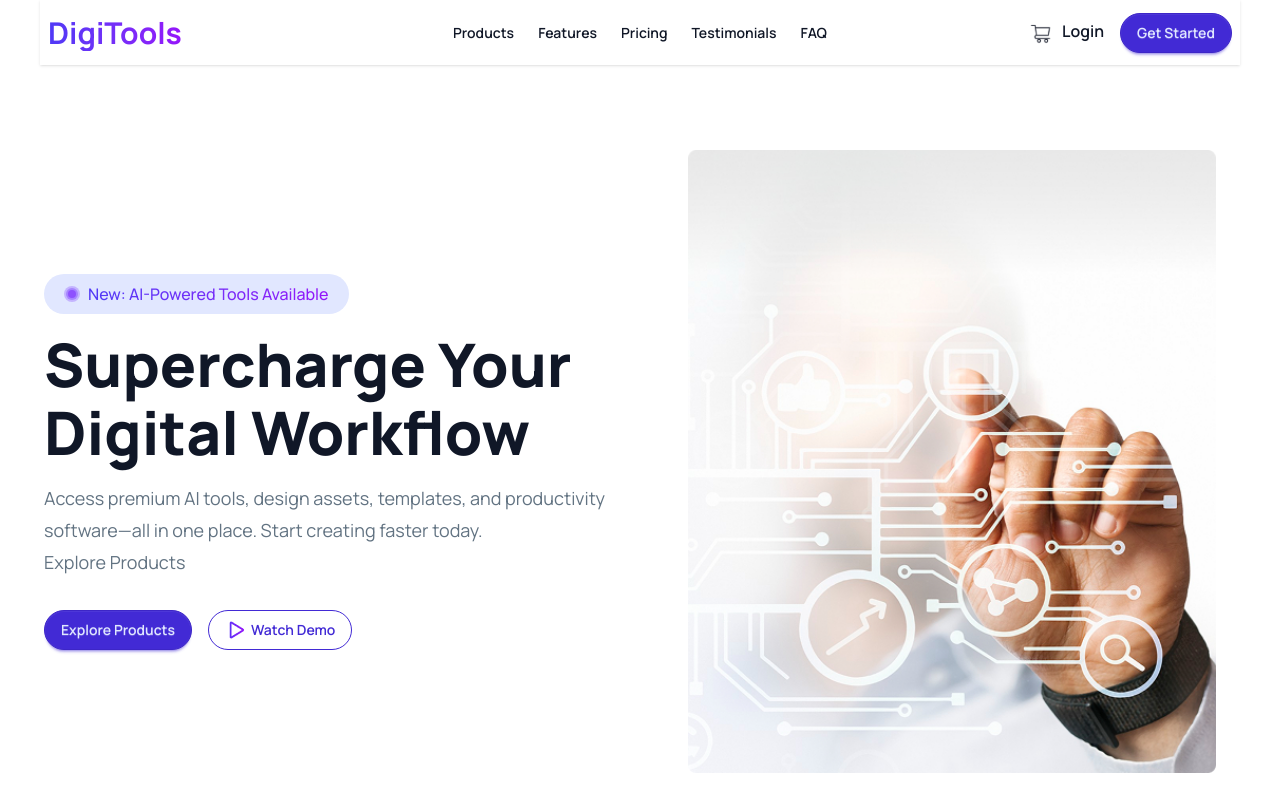
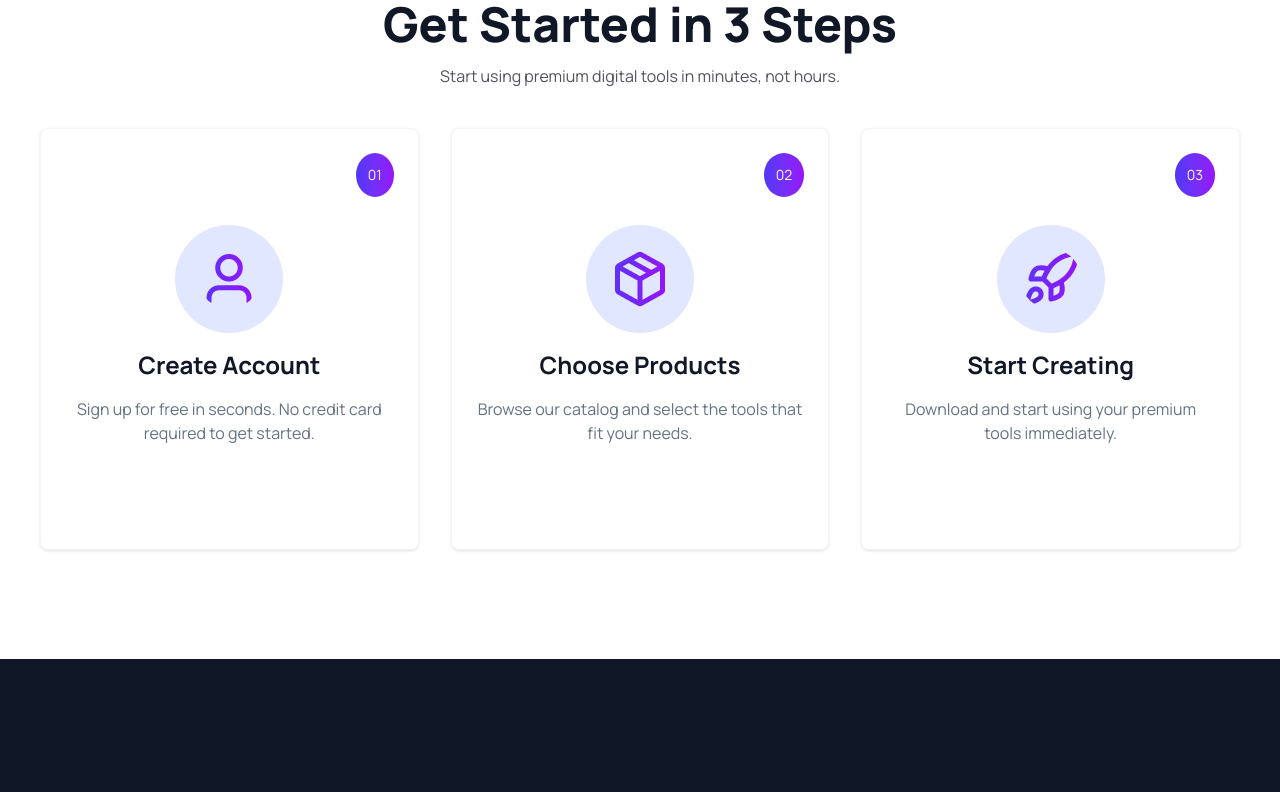
Before and after one commit to TasnimaTabassumTima/digitools-platform, a React (Vite) app: page / in a window 1280 px wide. Shown: the top 792 px of the page. Built offline with nearby package versions, Linux system fonts and the light colour scheme.

Commit message:
start section is added

```diff
--- a/src/App.jsx
+++ b/src/App.jsx
@@ -2,24 +2,32 @@ import './App.css'
 import Banner from './Components/Banner.jsx'
 import Footer from './Components/Footer.jsx'
 import Navbar from './Components/Navbar.jsx'
+import Start from './Components/Start.jsx'
 
 function App() {
 
   return (
     <>
       <div className='space-y-[85px]'>
-        <div className="max-w-[1200px] mx-auto">
+        {/* <div className="max-w-[1200px] mx-auto">
           <Navbar />
         </div>
+
         <div className="max-w-[1200px] mx-auto">
           <Banner />
-        </div>
-        <div className="bg-[#101727]">
-          <Footer/>
+        </div> */}
+
+        <div className="max-w-[1200px] mx-auto">
+          <Start/>
         </div>
 
 
 
+
+
+        <div className="bg-[#101727]">
+          <Footer/>
+        </div>
       </div>
     </>
   )
--- a/src/Components/Banner.jsx
+++ b/src/Components/Banner.jsx
@@ -27,9 +27,9 @@ const Banner = () => {
                     </p>
 
                     <div className="flex flex-wrap justify-center lg:justify-start gap-4 pt-4">
-                        <button className="btn btn-primary rounded-full">Explore Products</button>
+                        <button className="btn btn-primary rounded-full cursor-pointer">Explore Products</button>
 
-                        <button className="btn btn-outline btn-primary rounded-full">
+                        <button className="btn btn-outline btn-primary rounded-full cursor-pointer">
                             <img src={playImg} alt="Banner image" />Watch Demo</button>
                     </div>
                 </div>
--- a/src/Components/Footer.jsx
+++ b/src/Components/Footer.jsx
@@ -74,9 +74,9 @@ const Footer = () => {
                         <div>
                             <h3 className="text-zinc-400 font-semibold mb-6 text-lg">Social Links</h3>
                             <div className='flex flex-wrap gap-2'>
-                                <span className='bg-white rounded-full p-2'><i class="fa-brands fa-instagram"></i></span>
-                                <span className='bg-white rounded-full p-2'><i class="fa-brands fa-facebook"></i></span>
-                                <span className='bg-white rounded-full p-2'><i class="fa-brands fa-x-twitter"></i></span>
+                                <span className='bg-white rounded-full p-2 cursor-pointer'><i class="fa-brands fa-instagram"></i></span>
+                                <span className='bg-white rounded-full p-2 cursor-pointer'><i class="fa-brands fa-facebook"></i></span>
+                                <span className='bg-white rounded-full p-2 cursor-pointer'><i class="fa-brands fa-x-twitter"></i></span>
                             </div>
                         </div>
                     </div>
@@ -87,9 +87,9 @@ const Footer = () => {
                     <p>© 2026 Digitools. All rights reserved.</p>
 
                     <div className="flex gap-6">
-                        <a href="">Privacy Policy</a>
-                        <a href="">Terms of Service</a>
-                        <a href="">Cookies</a>
+                        <a className='cursor-pointer' href="">Privacy Policy</a>
+                        <a className='cursor-pointer' href="">Terms of Service</a>
+                        <a className='cursor-pointer' href="">Cookies</a>
                     </div>
                 </div>
         </footer>
--- a/src/Components/Navbar.jsx
+++ b/src/Components/Navbar.jsx
@@ -9,30 +9,30 @@ const Navbar = () => {
                         <svg xmlns="http://www.w3.org/2000/svg" class="h-5 w-5" fill="none" viewBox="0 0 24 24" stroke="currentColor"> <path stroke-linecap="round" stroke-linejoin="round" stroke-width="2" d="M4 6h16M4 12h8m-8 6h16" /> </svg>
                     </div>
                     <ul className="menu menu-sm dropdown-content bg-base-100 rounded-box z-1 mt-3 w-52 p-2 shadow">
-                        <li><a className='font-semibold text-[#101727]'>Products</a></li>
-                        <li><a className='font-semibold text-[#101727]'>Features</a></li>
-                        <li><a className='font-semibold text-[#101727]'>Pricing</a></li>
-                        <li><a className='font-semibold text-[#101727]'>Testimonials</a></li>
-                        <li><a className='font-semibold text-[#101727]'>FAQ</a></li>
+                        <li><a className='font-semibold text-[#101727] cursor-pointer'>Products</a></li>
+                        <li><a className='font-semibold text-[#101727] cursor-pointer'>Features</a></li>
+                        <li><a className='font-semibold text-[#101727] cursor-pointer'>Pricing</a></li>
+                        <li><a className='font-semibold text-[#101727] cursor-pointer'>Testimonials</a></li>
+                        <li><a className='font-semibold text-[#101727] cursor-pointer'>FAQ</a></li>
                     </ul>
                 </div>
                 <p className='bg-linear-to-r from-[#4F39F6] to-[#9514FA] bg-clip-text text-transparent font-bold text-3xl'>DigiTools</p>
             </div>
             <div className="navbar-center hidden lg:flex">
                 <ul className="menu menu-horizontal px-1">
-                    <li><a className='font-semibold text-[#101727]'>Products</a></li>
-                    <li><a className='font-semibold text-[#101727]'>Features</a></li>
-                    <li><a className='font-semibold text-[#101727]'>Pricing</a></li>
-                    <li><a className='font-semibold text-[#101727]'>Testimonials</a></li>
-                    <li><a className='font-semibold text-[#101727]'>FAQ</a></li>
+                    <li><a className='font-semibold text-[#101727] cursor-pointer'>Products</a></li>
+                    <li><a className='font-semibold text-[#101727] cursor-pointer'>Features</a></li>
+                    <li><a className='font-semibold text-[#101727] cursor-pointer'>Pricing</a></li>
+                    <li><a className='font-semibold text-[#101727] cursor-pointer'>Testimonials</a></li>
+                    <li><a className='font-semibold text-[#101727] cursor-pointer'>FAQ</a></li>
                 </ul>
             </div>
             <div className="navbar-end gap-4">
                 <div className='flex gap-2'>
-                    <img className='text-[#101727] w-7 h-7' src={cartIcon} alt="" />
-                    <p className='font-semibold text-[#101727]'>Login</p>
+                    <img className='text-[#101727] w-7 h-7 cursor-pointer' src={cartIcon} alt="" />
+                    <p className='font-semibold text-[#101727] cursor-pointer'>Login</p>
                 </div>
-                <a className="btn btn-primary rounded-full">Get Started</a>
+                <a className="btn btn-primary rounded-full cursor-pointer">Get Started</a>
             </div>
         </div>
     );
--- /dev/null
+++ b/src/Components/Start.jsx
@@ -0,0 +1,49 @@
+import React from 'react';
+import Package from '../assets/package.png';
+import User from '../assets/user.png';
+import Rocket from '../assets/rocket.png';
+
+const Start = () => {
+    return (
+        <div className='space-y-10'>
+            <div className='text-center space-y-4'>
+                <h3 className='text-5xl font-extrabold text-[#101727]'>Get Started in 3 Steps</h3>
+                <p className='text-zinc-600'>Start using premium digital tools in minutes, not hours.</p>
+            </div>
+            <div className='grid grid-cols-1 md:grid-cols-2 lg:grid-cols-3 md:gap-8 p-16 lg:p-0'>
+                <div className='p-6 border rounded-lg border-zinc-100 shadow mb-6 cursor-pointer'>
+                    <div className='flex justify-end mb-7'>
+                        <span className='p-3 bg-linear-to-r from-[#4F39F6] to-[#9514FA] rounded-[100%] text-white text-sm '>01</span>
+                    </div>
+                    <div className='text-center space-y-4 mb-20'>
+                        <div className='flex justify-center'><img className='bg-[#E1E7FF] rounded-full  p-6' src={User} alt="" /></div>
+                        <h3 className='font-bold text-2xl text-[#101727]'>Create Account</h3>
+                        <p className='text-[#627382]'>Sign up for free in seconds. No credit card required to get started.</p>
+                    </div>
+                </div>
+                <div className='p-6 border rounded-lg border-zinc-100 shadow mb-6 cursor-pointer'>
+                    <div className='flex justify-end mb-7'>
+                        <span className='p-3 bg-linear-to-r from-[#4F39F6] to-[#9514FA] rounded-[100%] text-white text-sm '>02</span>
+                    </div>
+                    <div className='text-center space-y-4 mb-20'>
+                        <div className='flex justify-center'><img className='bg-[#E1E7FF] rounded-full  p-6' src={Package} alt="" /></div>
+                        <h3 className='font-bold text-2xl text-[#101727]'>Choose Products</h3>
+                        <p className='text-[#627382]'>Browse our catalog and select the tools that fit your needs.</p>
+                    </div>
+                </div>
+                <div className='p-6 border rounded-lg border-zinc-100 shadow mb-6 cursor-pointer'>
+                    <div className='flex justify-end mb-7'>
+                        <span className='p-3 bg-linear-to-r from-[#4F39F6] to-[#9514FA] rounded-[100%] text-white text-sm '>03</span>
+                    </div>
+                    <div className='text-center space-y-4 mb-20'>
+                        <div className='flex justify-center'><img className='bg-[#E1E7FF] rounded-full p-6' src={Rocket} alt="" /></div>
+                        <h3 className='font-bold text-2xl text-[#101727]'>Start Creating</h3>
+                        <p className='text-[#627382]'>Download and start using your premium tools immediately.</p>
+                    </div>
+                </div>
+            </div>
+        </div>
+    );
+};
+
+export default Start;
```
